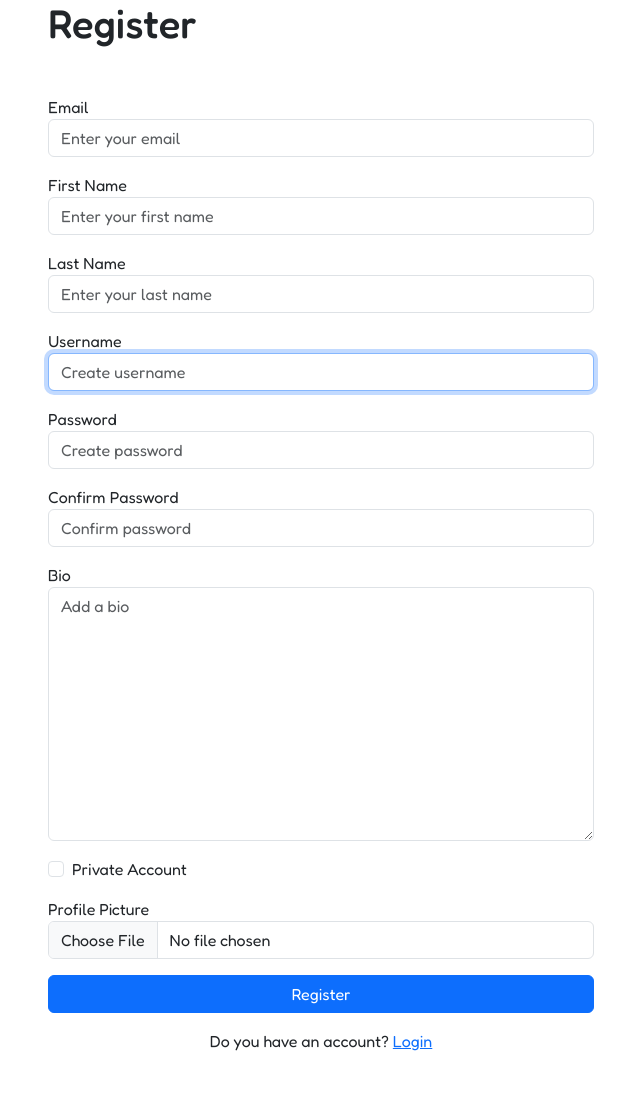
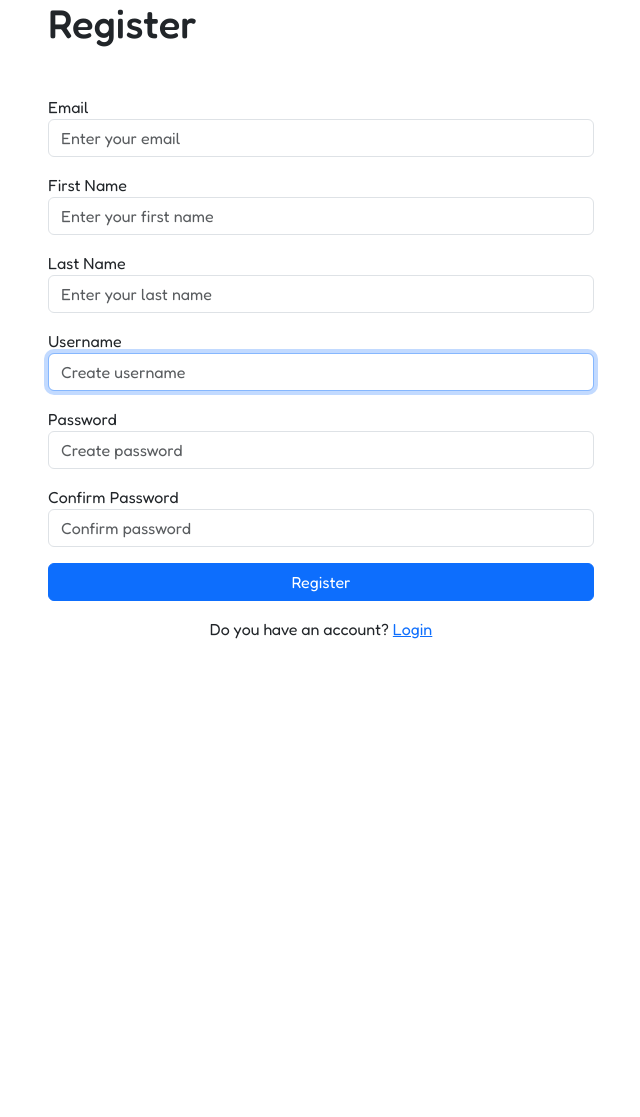
Before and after one commit to whdev36/linkup-web, a Django app: page /accounts/register/ in a window 1280 px wide. Shown: the part 105-1222 px from the top of the page, without its empty margins (319-959 px from the left). After the commit the page ends 744 px from the top, so only its background shows below. Run offline with Django 5.2, Linux system fonts and the light colour scheme.

Commit message:
profile finish

```diff
--- a/accounts/forms.py
+++ b/accounts/forms.py
@@ -7,7 +7,7 @@ from django.utils.safestring import mark_safe
 class RegisterForm(UserCreationForm):
     class Meta:
         model = CustomUser
-        fields = ['email', 'first_name', 'last_name', 'username', 'password1', 'password2', 'bio', 'is_private', 'profile_picture']
+        fields = ['email', 'first_name', 'last_name', 'username', 'password1', 'password2']
 
     def __init__(self, *args, **kwargs):
         super().__init__(*args, **kwargs)
--- a/templates/accounts/profile.html
+++ b/templates/accounts/profile.html
@@ -1,6 +1,6 @@
 {% extends 'base.html' %}
 
-{% block title %}Login{% endblock %}
+{% block title %}Profile | {{ u.username }}{% endblock %}
 
 {% block content %}
     <div class="row">
```
